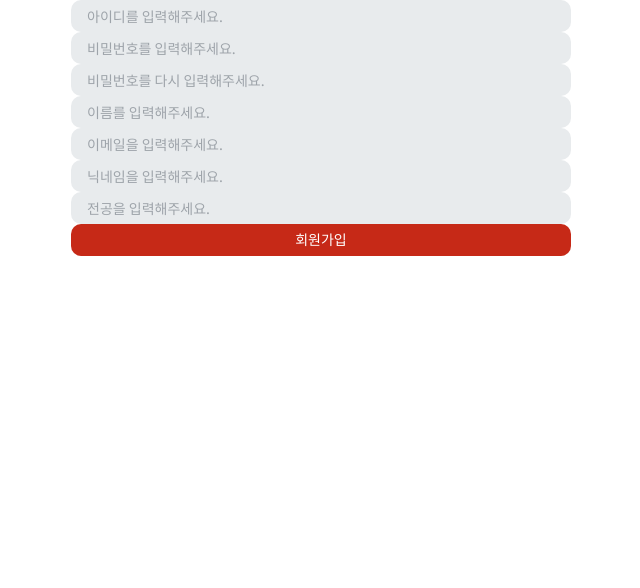
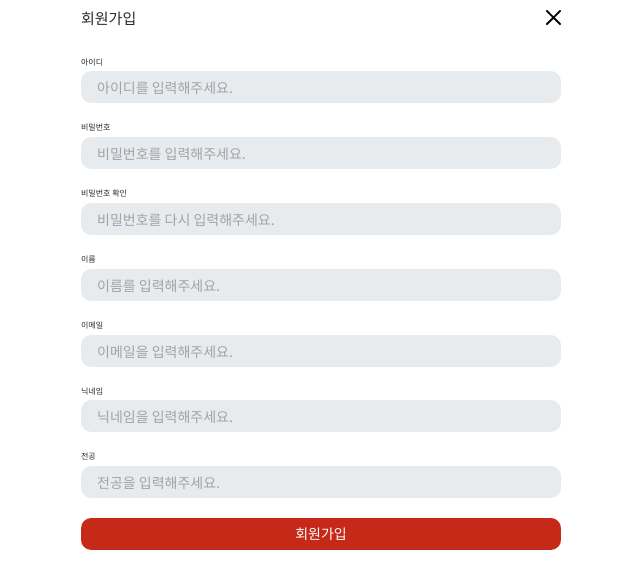
Before and after one commit to YeongHyeon-Kim/GDSC_everytime-clone, a React (Create React App) app: page /signup in a window 1280 px wide. Shown: the top 588 px of the page, without its empty margins (319-959 px from the left). Built offline with nearby package versions, Linux system fonts and the light colour scheme.

Commit message:
feat: 회원가입 페이지 완성

```diff
--- a/src/pages/Account/Signup/Index.jsx
+++ b/src/pages/Account/Signup/Index.jsx
@@ -1,11 +1,34 @@
 import React, { useState } from "react";
 import styled from "styled-components";
-
+import { Link } from "react-router-dom";
 // import { COLORS } from "../../../components/Colors";
 import MainInput from "../../../components/Input/MainInput";
 import MainButton from "../../../components/Button/MainButton";
+import xVector from "../../../assets/vector/xVector.svg";
 
-const MainWrapper = styled.div``;
+const MainWrapper = styled.div`
+    margin: 10px;
+    .title {
+        display: flex;
+        margin-bottom: 30px;
+        justify-content: space-between;
+        .title-text {
+            font-size: 15px;
+        }
+        img {
+            width: 15px;
+            height: 15px;
+        }
+    }
+
+    .input-wrapper {
+        margin-bottom: 20px;
+        .text {
+            font-size: 8px;
+            margin-bottom: 5px;
+        }
+    }
+`;
 
 const Index = () => {
     const [id, setId] = useState("");
@@ -100,18 +123,45 @@ const Index = () => {
     // ------------------------------
     return (
         <MainWrapper>
+            <div className="title">
+                <p className="title-text">회원가입</p>
+                <Link to="/login">
+                    <img src={xVector} alt="취소버튼" />
+                </Link>
+            </div>
+            <div className="input-wrapper">
+                <p className="text">아이디</p>
                 <MainInput value={id} type="text" onChange={onChangeId} placeholder="아이디를 입력해주세요." />
                 {errorNum === 2 && (
                     <span style={{ color: "red" }}>&nbsp;&nbsp;&nbsp;&nbsp;Id는 4자 이상, 영어 숫자로만 작성되어야 합니다.</span>
                 )}
+            </div>
+            <div className="input-wrapper">
+                <p className="text">비밀번호</p>
                 <MainInput value={password} type="password" onChange={onChangePassword} placeholder="비밀번호를 입력해주세요." />
                 {errorNum === 1 && <span style={{ color: "red" }}>&nbsp;&nbsp;&nbsp;&nbsp;비밀번호가 조건에 맞지 않습니다.</span>}
+            </div>
+            <div className="input-wrapper">
+                <p className="text">비밀번호 확인</p>
                 <MainInput value={repassword} type="password" onChange={onChangeRePassword} placeholder="비밀번호를 다시 입력해주세요." />
                 {errorNum === 3 && <span style={{ color: "red" }}>&nbsp;&nbsp;&nbsp;&nbsp;비밀번호가 일치하지 않습니다.</span>}
+            </div>
+            <div className="input-wrapper">
+                <p className="text">이름</p>
                 <MainInput value={name} type="text" onChange={onChangeName} placeholder="이름를 입력해주세요." />
+            </div>
+            <div className="input-wrapper">
+                <p className="text">이메일</p>
                 <MainInput value={email} type="text" onChange={onChangeEmail} placeholder="이메일을 입력해주세요." />
+            </div>
+            <div className="input-wrapper">
+                <p className="text">닉네임</p>
                 <MainInput value={nickname} type="text" onChange={onChangeNickname} placeholder="닉네임을 입력해주세요." />
+            </div>
+            <div className="input-wrapper">
+                <p className="text">전공</p>
                 <MainInput value={major} type="text" onChange={onChangeMajor} placeholder="전공을 입력해주세요." />
+            </div>
             <MainButton text="회원가입" onClick={checkAll} />
         </MainWrapper>
     );
```
Lines whose indentation alone changed are shown as unchanged.
